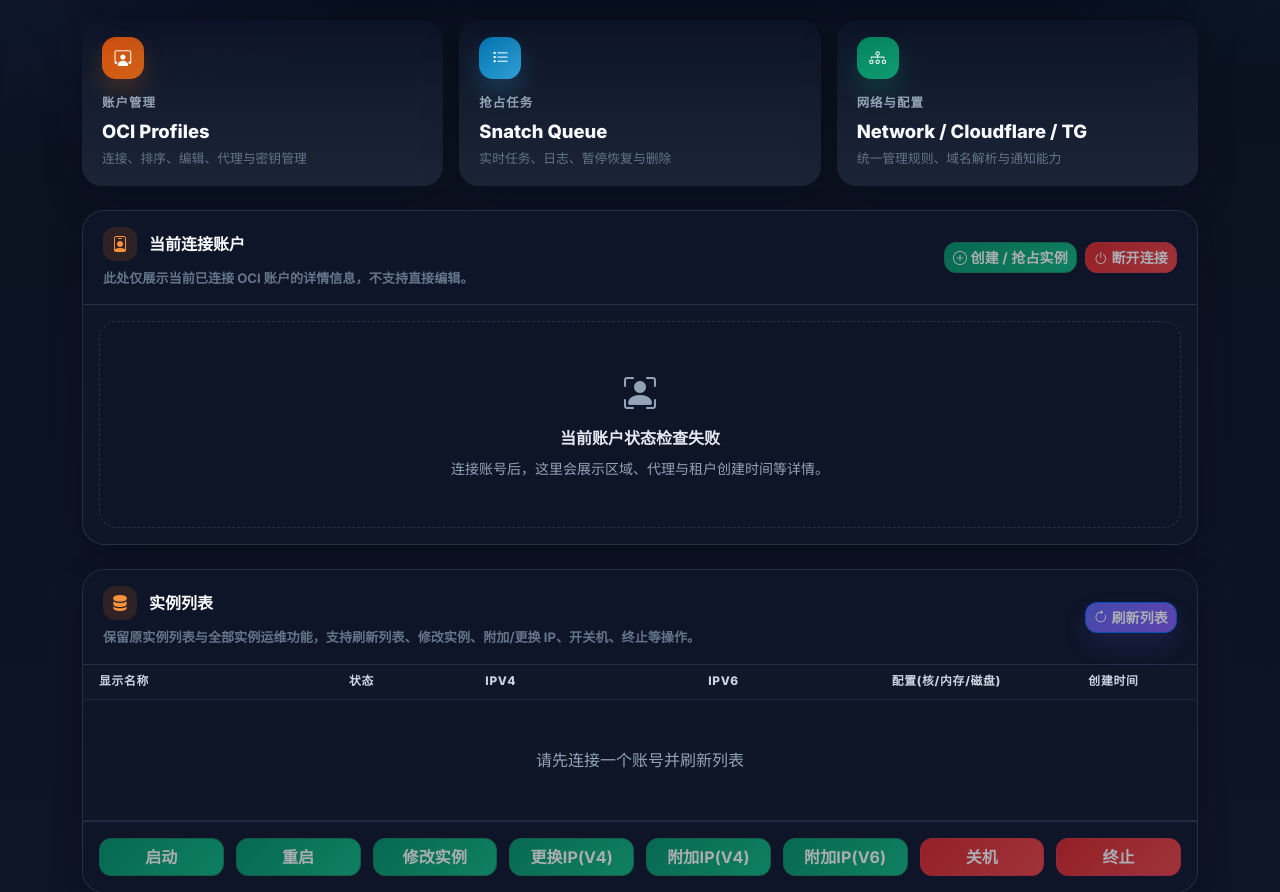
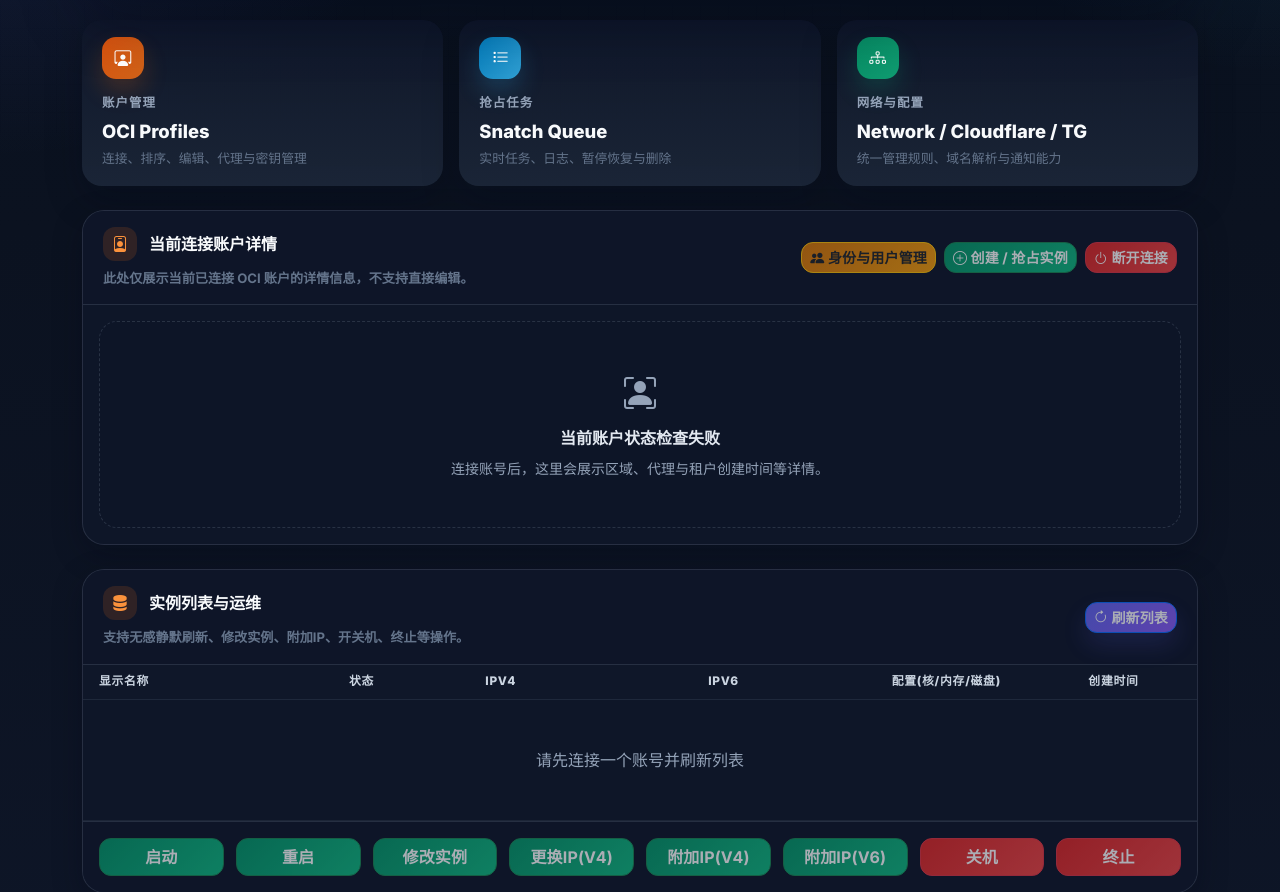
Before and after one commit to SIJULY/cloud_manager_pro, a Flask app: template templates/oci.html in a window 1280 px wide. Shown: the part 336-1228 px from the top of the page. Run offline with Flask 3, Linux system fonts and the light colour scheme; the template is opened without the code that fills it, so the values that code supplies are empty; some libraries are stand-ins or nearby versions.

Commit message:
Update OCI card titles and modal content

```diff
--- a/templates/oci.html
+++ b/templates/oci.html
@@ -92,11 +92,14 @@
         <section class="card oci-section-card connected-profile-card">
             <div class="card-header d-flex justify-content-between align-items-center gap-3 flex-wrap">
                 <div>
-                    <div class="oci-card-title"><i class="bi bi-person-badge"></i><span>当前连接账户</span></div>
+                    <div class="oci-card-title"><i class="bi bi-person-badge"></i><span>当前连接账户详情</span></div>
                     <div class="oci-panel-note mt-2">此处仅展示当前已连接 OCI 账户的详情信息，不支持直接编辑。</div>
                 </div>
                 <div class="d-flex gap-2 flex-wrap align-items-center">
-                    <span class="badge bg-primary d-none" id="actionAreaProfile"></span>
+                    <span class="badge bg-primary d-none align-self-center" id="actionAreaProfile"></span>
+                    <button id="manageUsersBtn" class="btn btn-warning btn-sm profile-action-btn text-dark fw-bold" disabled data-bs-toggle="modal" data-bs-target="#userManagementModal">
+                        <i class="bi bi-people-fill"></i> 身份与用户管理
+                    </button>
                     <button id="createInstanceBtn" class="btn btn-success btn-sm profile-action-btn" disabled data-bs-toggle="modal" data-bs-target="#createLaunchInstanceModal">
                         <i class="bi bi-plus-circle"></i> 创建 / 抢占实例
                     </button>
@@ -152,14 +155,14 @@
         <section class="card oci-section-card">
             <div class="card-header d-flex justify-content-between align-items-center gap-3 flex-wrap">
                 <div>
-                    <div class="oci-card-title"><i class="bi bi-server"></i><span>实例列表</span></div>
-                    <div class="oci-panel-note mt-2">保留原实例列表与全部实例运维功能，支持刷新列表、修改实例、附加/更换 IP、开关机、终止等操作。</div>
+                    <div class="oci-card-title"><i class="bi bi-server"></i><span>实例列表与运维</span></div>
+                    <div class="oci-panel-note mt-2">支持无感静默刷新、修改实例、附加IP、开关机、终止等操作。</div>
                 </div>
                 <div class="d-flex gap-2 flex-wrap">
-                    <button id="networkSettingsBtn" class="d-none" type="button" data-bs-toggle="modal" data-bs-target="#networkSettingsModal" aria-hidden="true" tabindex="-1"></button>
                     <button id="refreshInstancesBtn" class="btn btn-sm btn-primary" disabled>
                         <i class="bi bi-arrow-clockwise"></i> 刷新列表
                     </button>
+                    <button id="networkSettingsBtn" class="d-none" type="button" aria-hidden="true" tabindex="-1"></button>
                 </div>
             </div>
             <div class="card-body p-0">
@@ -995,6 +998,69 @@
         </div>
     </div>
 </div>
+
+
+<div class="modal fade" id="userManagementModal" tabindex="-1" aria-labelledby="userManagementModalLabel" aria-hidden="true">
+    <div class="modal-dialog modal-dialog-centered modal-xl">
+        <div class="modal-content">
+            <div class="modal-header">
+                <div>
+                    <h5 class="modal-title fw-bold" id="userManagementModalLabel"><i class="bi bi-shield-lock-fill text-warning"></i> 身份与用户安全管理</h5>
+                    <div class="oci-modal-lead">管理租户下的 IAM 用户。支持重置密码、修改绑定邮箱、强制清除 2FA (双重验证)。</div>
+                </div>
+                <button type="button" class="btn-close" data-bs-dismiss="modal" aria-label="Close"></button>
+            </div>
+            <div class="modal-body p-0">
+                <div class="p-3 border-bottom border-secondary d-flex justify-content-between align-items-center" style="background: rgba(2, 6, 23, 0.3);">
+                    <button id="refreshUsersBtn" class="btn btn-sm btn-outline-secondary"><i class="bi bi-arrow-clockwise"></i> 刷新列表</button>
+                    <button id="showCreateUserBtn" class="btn btn-sm btn-primary"><i class="bi bi-person-plus-fill"></i> 创建新用户</button>
+                </div>
+
+                <div id="createUserFormArea" class="p-3 border-bottom border-secondary d-none" style="background: rgba(2, 6, 23, 0.5);">
+                    <h6 class="fw-bold mb-3 text-info">创建新 IAM 用户</h6>
+                    <div class="row g-2 align-items-end">
+                        <div class="col-md-3">
+                            <label class="form-label small text-light">用户名 (必填)</label>
+                            <input type="text" id="newUserName" class="form-control form-control-sm oci-log" placeholder="例如: admin2">
+                        </div>
+                        <div class="col-md-4">
+                            <label class="form-label small text-light">绑定邮箱 (可选)</label>
+                            <input type="email" id="newUserEmail" class="form-control form-control-sm oci-log" placeholder="例如: user@domain.com">
+                        </div>
+                        <div class="col-md-3">
+                            <label class="form-label small text-light">备注描述</label>
+                            <input type="text" id="newUserDesc" class="form-control form-control-sm oci-log" value="Created via Web Panel">
+                        </div>
+                        <div class="col-md-2">
+                            <button id="submitCreateUserBtn" class="btn btn-success btn-sm w-100">确认创建</button>
+                        </div>
+                    </div>
+                </div>
+
+                <div class="table-responsive" style="max-height: 50vh; overflow-y: auto;">
+                    <table class="table table-hover table-dark align-middle mb-0">
+                        <thead class="sticky-top" style="background: rgba(15, 23, 42, 0.95); z-index: 1;">
+                            <tr>
+                                <th style="width: 25%; padding-left: 1rem;">用户名</th>
+                                <th style="width: 25%;">绑定邮箱</th>
+                                <th style="width: 15%; text-align: center;">状态</th>
+                                <th style="width: 35%; text-align: center;">高危安全操作</th>
+                            </tr>
+                        </thead>
+                        <tbody id="iamUsersList">
+                            <tr><td colspan="4" class="text-center text-muted py-5">正在拉取租户用户数据...</td></tr>
+                        </tbody>
+                    </table>
+                </div>
+            </div>
+            <div class="modal-footer border-secondary">
+                <div class="alert alert-warning py-1 px-2 m-0 small me-auto border-warning" style="background: rgba(255, 193, 7, 0.1);"><i class="bi bi-exclamation-triangle-fill"></i> 警告: 重置密码将生成一次性密码，若未记录将无法登录！</div>
+                <button type="button" class="btn btn-secondary" data-bs-dismiss="modal">关闭</button>
+            </div>
+        </div>
+    </div>
+</div>
+
 
 {% endblock %}
 
```
